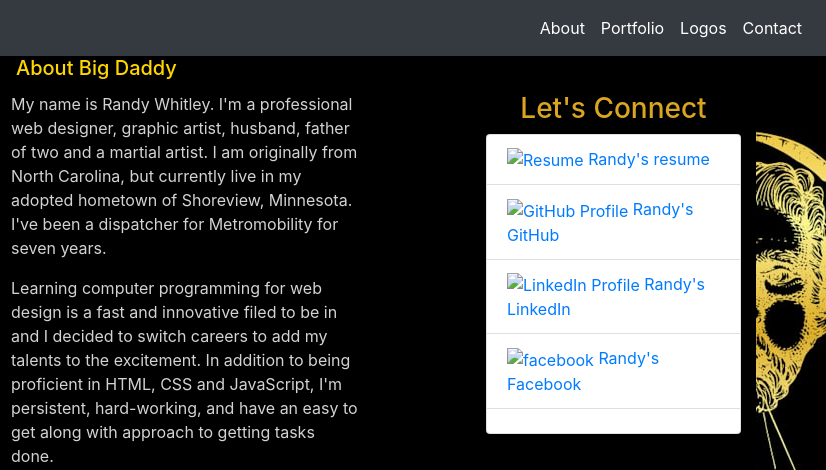
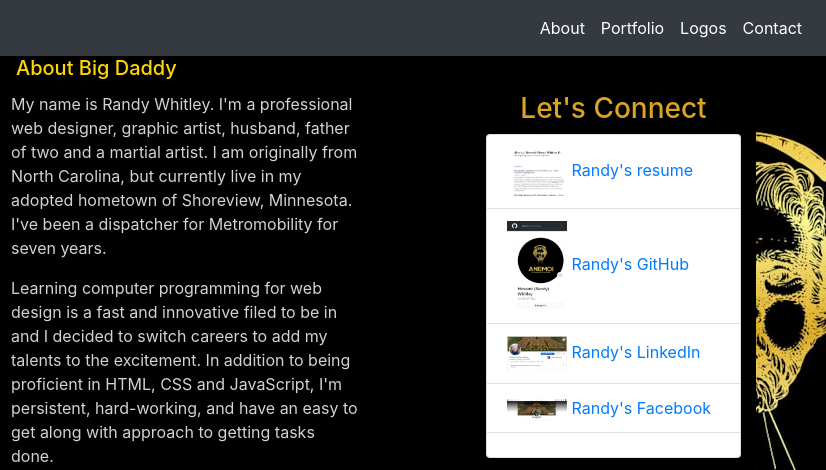
Before and after one commit to randyWhitley/Portfolio, a plain HTML site: page index.html in a window 1280 px wide. Shown: the top 470 px of the page, 454-1280 px from the left. Drawn offline with nearby package versions, Linux system fonts and the light colour scheme; files whose address does not match are found by name.

Commit message:
update images

```diff
--- a/index.html
+++ b/index.html
@@ -20,7 +20,7 @@
   <body>
     <!---Navbar--->
     <nav class="navbar navbar-expand-lg navbar-dark bg-dark static-top">
-      <a class="navbar-brand" href="../index.html">Randy Whitley</a>
+      <a class="navbar-brand" href="./index.html">Randy Whitley</a>
       <button
         class="navbar-toggler"
         type="button"
@@ -35,7 +35,7 @@
       <div class="collapse navbar-collapse" id="navbarResponsive"></div>
       <ul class="navbar-nav ml-auto text-right">
         <li class="nav-item">
-          <a class="nav-link active" href="../index.html">About</a>
+          <a class="nav-link active" href="./index.html">About</a>
         </li>
         <li class="nav-item">
           <a class="nav-link active" href="./view/portfolio.html">Portfolio</a>
@@ -87,28 +87,28 @@
                 <li class="list-group-item">
                   <a
                     href="https://docs.google.com/document/d/13Lh1_AIBbriayagKcpADDQavWKyWPz7AAX9ZoW61BB4/edit#heading=h.rfgvkg2ifhfd"
-                    ><img class="icon" src="ResumeBio.png" alt="Resume" class="navbar-brand highlight" />
+                    ><img class="icon" src="./images/ResumeBio.png" alt="Resume" class="navbar-brand highlight" />
                     Randy's resume
                   </a>
                 </li>
 
                 <li class="list-group-item">
                   <a href="https://github.com/randyWhitley"
-                    ><img class="icon" src="bio pic 2.png" alt="GitHub Profile" class="navbar-brand highlight" />
+                    ><img class="icon" src="./images/bioPic2.png" alt="GitHub Profile" class="navbar-brand highlight" />
                     Randy's GitHub
                   </a>
                 </li>
 
                 <li class="list-group-item"
                   ><a href="https://www.linkedin.com/in/howard-randy-whitley-8378631b6/"
-                    ><img class="icon" src="Linkedinpic.png" alt="LinkedIn Profile" class="navbar-brand highlight" />
+                    ><img class="icon" src="./images/Linkedinpic.png" alt="LinkedIn Profile" class="navbar-brand highlight" />
                     Randy's LinkedIn
                   </a>
                 </li>
 
                 <li class="list-group-item">
                   <a href="https://www.facebook.com/randy.whitley.3910/"
-                    ><img class="icon" src="bio pic 4.png" alt="facebook" class="navbar-brand highlight" />
+                    ><img class="icon" src="./images/bioPic4.png" alt="facebook" class="navbar-brand highlight" />
                     Randy's Facebook
                   </a>
                 </li>
```
Also changed, not shown: view/contact.html (+3 -3 lines), view/logos.html (+2 -2 lines), view/portfolio.html (+2 -2 lines).
